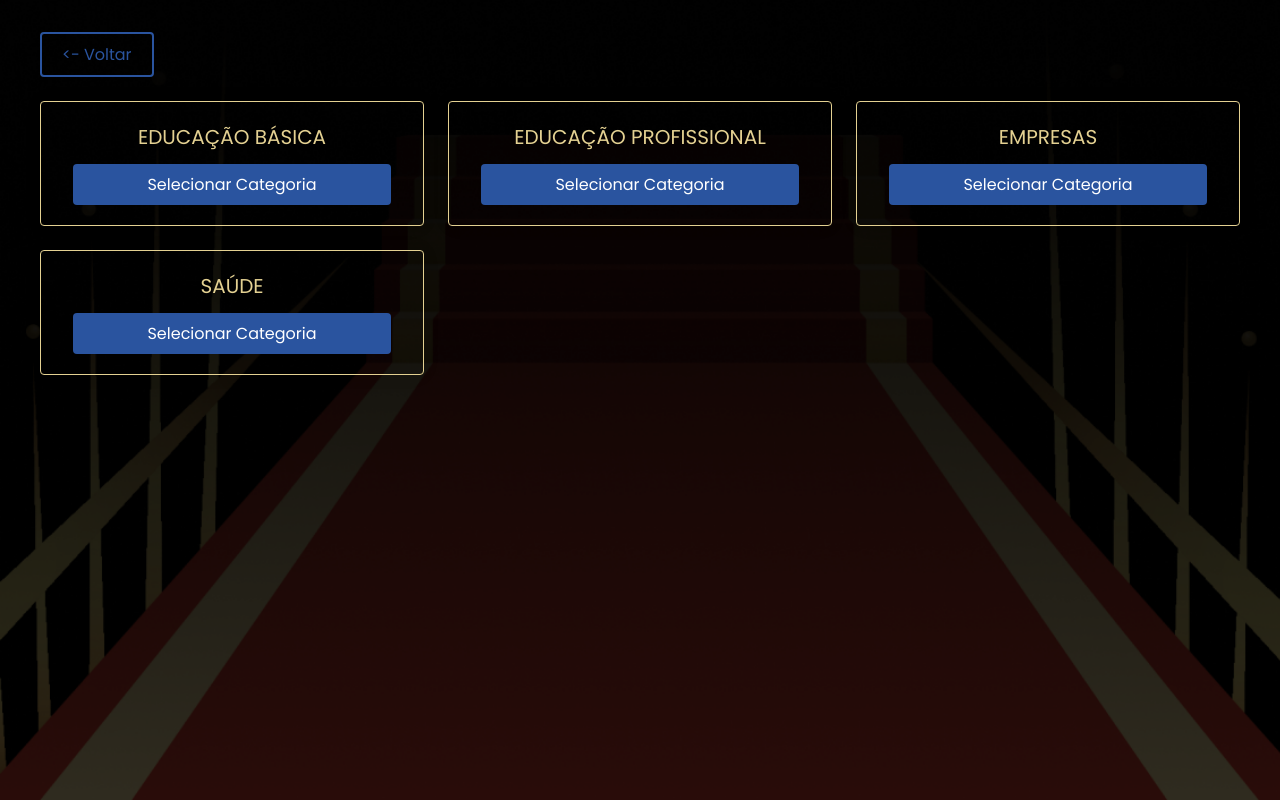
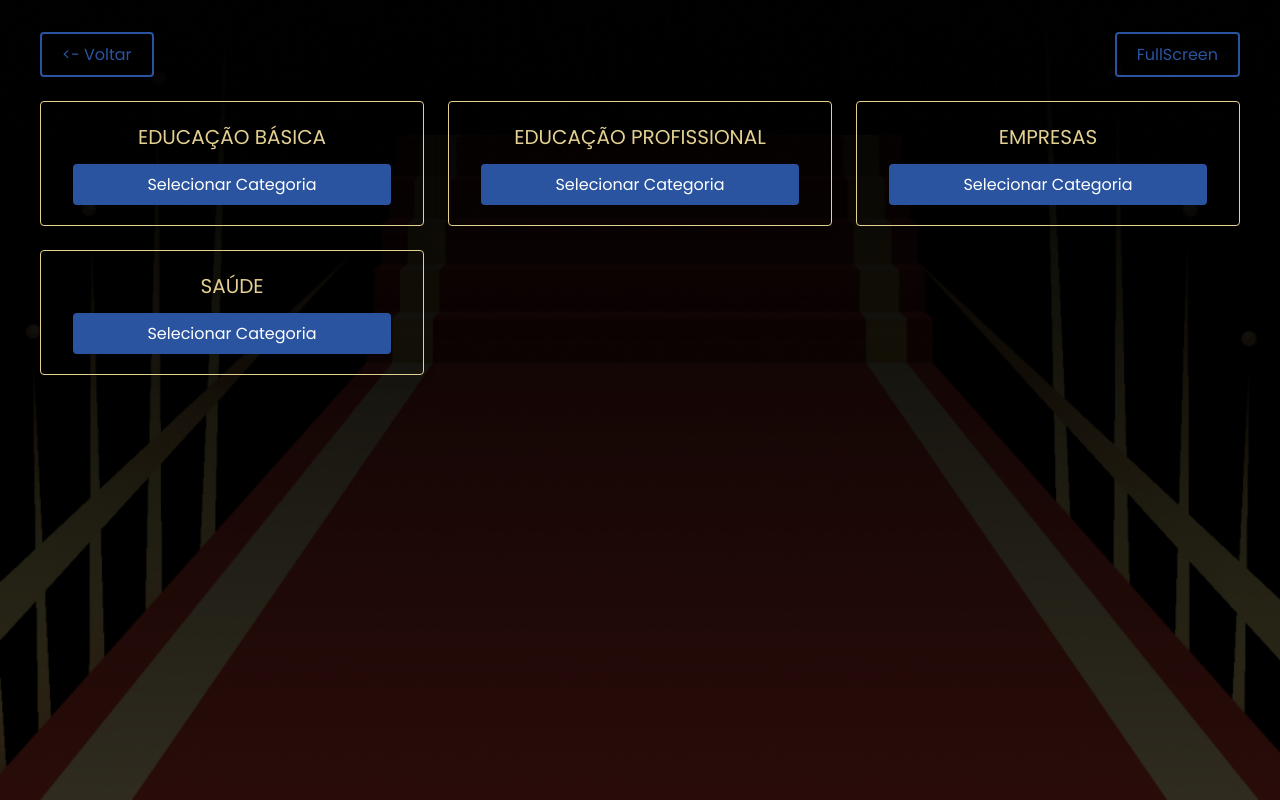
Before and after one commit to marcoshenriquefc/quizz-model-teste, a Vue app: page /event/1 in a window 1280 px wide. Built offline with nearby package versions, Linux system fonts and the light colour scheme.

Commit message:
feat : added fullcreen button

```diff
--- a/src/pages/EventPage.vue
+++ b/src/pages/EventPage.vue
@@ -14,6 +14,14 @@
                 @click="openPopupAdmin('eventBack')"
             >
                 <- Voltar
+            </button>
+
+
+            <button
+                class="button-secundary fit-button"
+                @click="fullscreen"
+            >
+                FullScreen
             </button>
         </header>
 
@@ -128,6 +136,10 @@ export default defineComponent({
             this.popupAdminPasswords= false;
             this.popupBackEvent     = false;
             clearTimeout(this.timerToClose);
+        },
+
+        fullscreen() {
+            document.documentElement.requestFullscreen();
         }
     },
     setup() {
@@ -157,6 +169,8 @@ export default defineComponent({
 <style lang="scss" scoped>
 .header-area {
     margin-bottom: 1.5rem;
+    display: flex;
+    justify-content: space-between;
 }
 .event-body {
     background-size: cover;
--- a/src/pages/QuestionsPage.vue
+++ b/src/pages/QuestionsPage.vue
@@ -258,6 +258,9 @@ export default defineComponent({
             return
         },
     },
+    monted() {
+        document.documentElement.requestFullscreen();
+    },
     setup() {
         const store = useStore();
         const route = useRoute();
```
